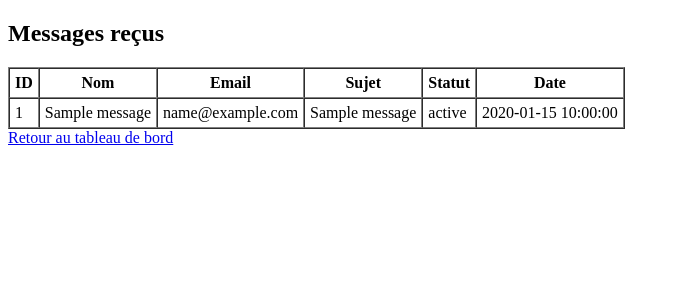
After one commit to amine-hs09/porjectrefaireisteunico, a PHP site: page /admin/messages.php in a window 1280 px wide. The commit adds this page. Shown: the top 300 px of the page, without its empty margins (0-680 px from the left). Run offline with PHP 8.4, Linux system fonts and the light colour scheme; the visitor is signed in with stand-in values (Sample User, id 1); tables that the repository leaves empty or names only in its code hold one stand-in row (values such as "Sample post").

Commit message:
Add message storage and admin listing

```diff
--- a/admin/index.php
+++ b/admin/index.php
@@ -14,6 +14,9 @@ if (!isset($_SESSION['logged_in'])) {
 <body>
 <h2>Bienvenue dans l'admin</h2>
 <p>Tableau de bord à venir.</p>
+<ul>
+    <li><a href="messages.php">Messages reçus</a></li>
+</ul>
 <a href="logout.php">Déconnexion</a>
 </body>
 </html>
--- /dev/null
+++ b/admin/messages.php
@@ -0,0 +1,42 @@
+<?php
+session_start();
+if (!isset($_SESSION['logged_in'])) {
+    header('Location: login.php');
+    exit;
+}
+
+require '../includes/db.php';
+$stmt = $pdo->query('SELECT id, name, email, subject, status, created_at FROM messages ORDER BY created_at DESC');
+$messages = $stmt->fetchAll();
+?>
+<!DOCTYPE html>
+<html lang="en">
+<head>
+    <meta charset="UTF-8">
+    <title>Messages reçus</title>
+</head>
+<body>
+<h2>Messages reçus</h2>
+<table border="1" cellspacing="0" cellpadding="5">
+    <tr>
+        <th>ID</th>
+        <th>Nom</th>
+        <th>Email</th>
+        <th>Sujet</th>
+        <th>Statut</th>
+        <th>Date</th>
+    </tr>
+    <?php foreach ($messages as $msg): ?>
+    <tr>
+        <td><?php echo htmlspecialchars($msg['id']); ?></td>
+        <td><?php echo htmlspecialchars($msg['name']); ?></td>
+        <td><?php echo htmlspecialchars($msg['email']); ?></td>
+        <td><?php echo htmlspecialchars($msg['subject']); ?></td>
+        <td><?php echo htmlspecialchars($msg['status']); ?></td>
+        <td><?php echo htmlspecialchars($msg['created_at']); ?></td>
+    </tr>
+    <?php endforeach; ?>
+</table>
+<a href="index.php">Retour au tableau de bord</a>
+</body>
+</html>
--- a/includes/header.php
+++ b/includes/header.php
@@ -18,6 +18,7 @@
         <a href="/public/team.php">Notre équipe</a>
         <a href="/public/trust.php">Ils nous font confiance</a>
         <a href="/public/contact.php">Contact</a>
+        <a href="/admin/login.php">Admin</a>
     </nav>
 </header>
 <main>
```
Also changed, not shown: public/contact.php (+20 -1 lines), README.md.
